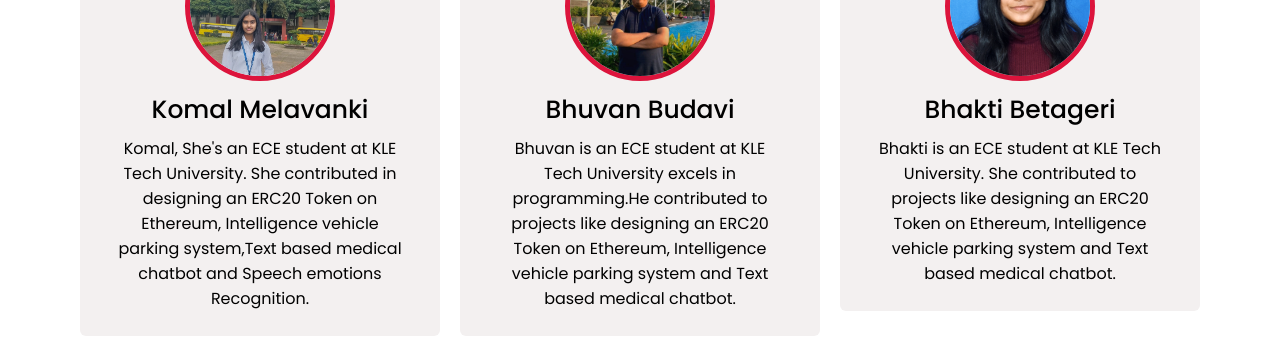
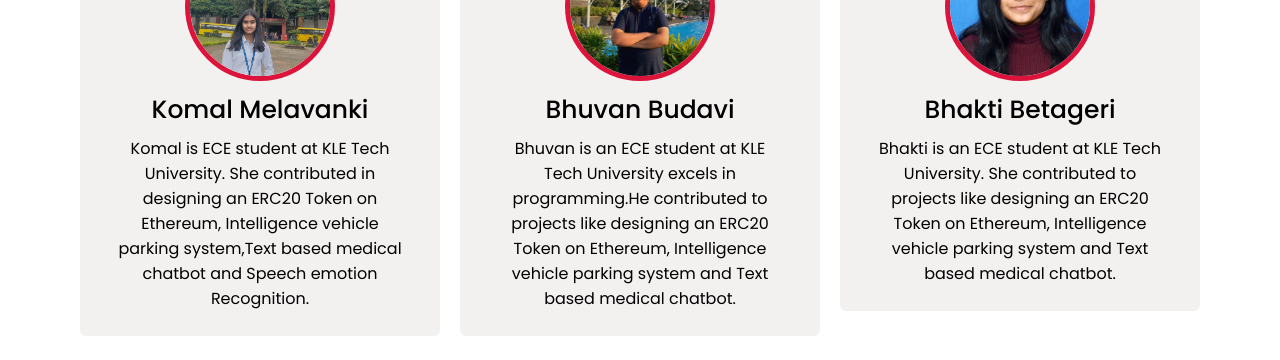
Before and after one commit to PraveenMagadum/portfolio, a plain HTML site: page index.html in a window 1280 px wide. Shown: the part 7560-7920 px from the top of the page. Drawn offline with nearby package versions, Linux system fonts and the light colour scheme.

Commit message:
Update index.html

```diff
--- a/index.html
+++ b/index.html
@@ -461,7 +461,8 @@
                     <div class="box">
                         <img src="images/koms.jpeg" alt="">
                         <div class="text">Komal Melavanki</div>
-                        <p>Komal, She's an ECE student at KLE Tech University. She contributed in  designing an ERC20 Token on Ethereum, Intelligence vehicle parking system,Text based medical chatbot and Speech emotions Recognition. </p>
+                        <p>Komal is ECE student at KLE Tech University. She contributed in designing an ERC20 Token on Ethereum, Intelligence vehicle parking system,Text based medical chatbot and Speech emotion Recognition.
+                        </p>
                     </div>
                 </div>
                 <div class="card">
```
